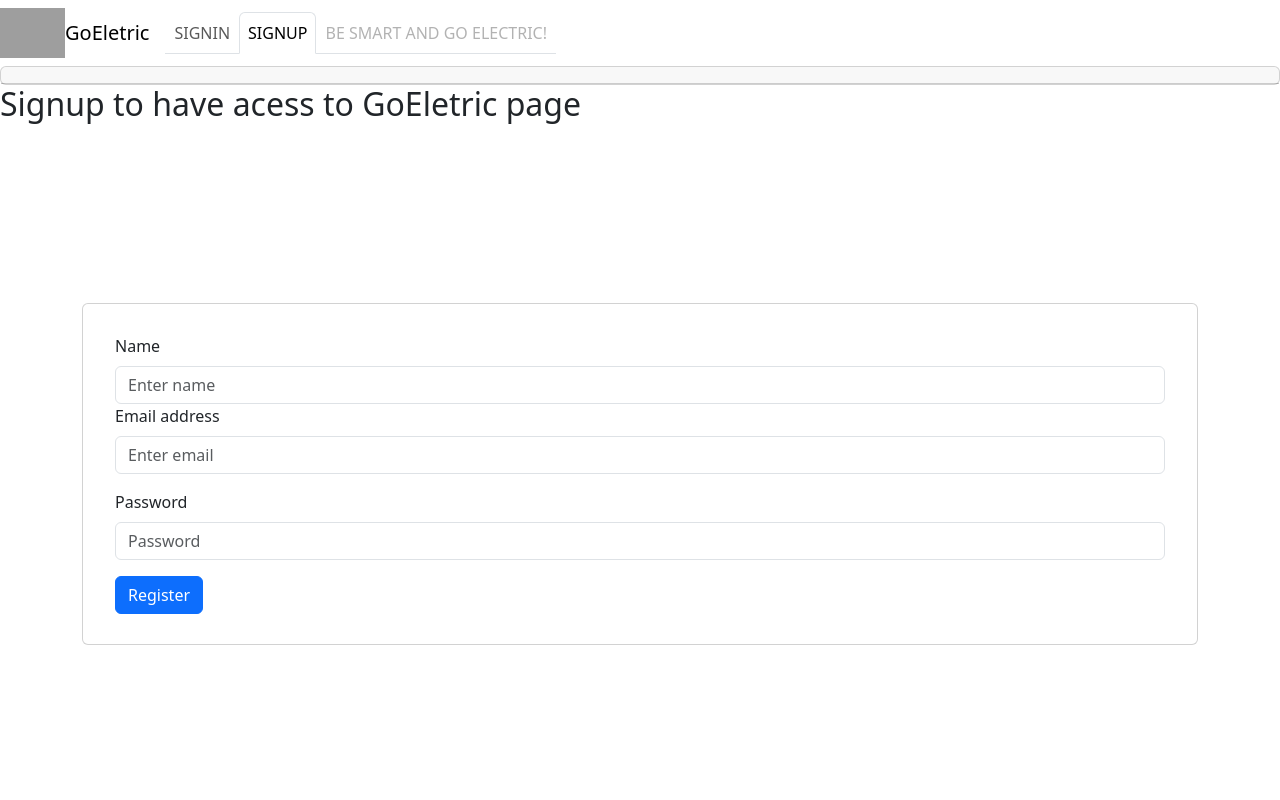
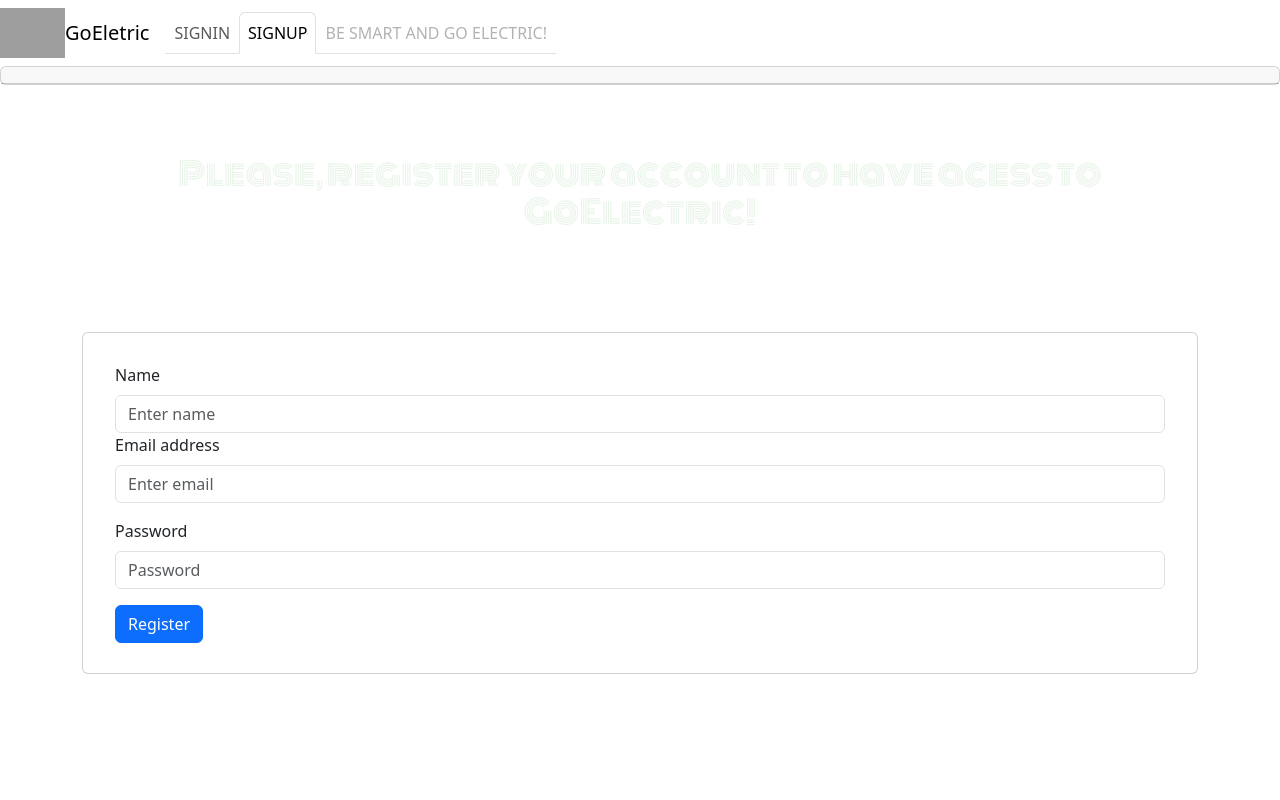
Before and after one commit to fabioesilveira/react-electric-cars, a React (Vite) app in the folder frontEnd/: page /signup in a window 1280 px wide. Shown: the top 800 px of the page. Built offline with nearby package versions, Linux system fonts and the light colour scheme; grey boxes are pictures that could not be loaded.

Commit message:
updatedNavBar

```diff
--- a/frontEnd/src/components/Navbar.jsx
+++ b/frontEnd/src/components/Navbar.jsx
@@ -11,8 +11,8 @@ import { NavLink } from 'react-router-dom';
 function NavBar() {
   return (
     <>
-      <Navbar className="navbar" data-bs-theme="light">
-        <Container>
+      <Navbar className="navbar nav-my-account" data-bs-theme="light">
+
           <img src={logo} alt="Bootstrap" width="65" height="50"></img>
           <Navbar.Brand as={NavLink} to="/">GoEletric</Navbar.Brand>
           <Nav className="me-auto">
@@ -27,10 +27,9 @@ function NavBar() {
 
 
 
-          <NavDropdown title="MyAccount" id="basic-nav-dropdown">
-            <NavDropdown.Item href="#action/3.1">Register</NavDropdown.Item>
+          <NavDropdown className="nav-my-account" title="MyAccount" id="basic-nav-dropdown">
             <NavDropdown.Item href="#action/3.2">
-              Signin
+              Saved Cars
             </NavDropdown.Item>
             <NavDropdown.Divider />
             <NavDropdown.Item href="#action/3.4">
@@ -41,7 +40,7 @@ function NavBar() {
             </NavDropdown.Item>
           </NavDropdown>
 
-        </Container>
+
       </Navbar>
 
       <Card className="text-center">
--- a/frontEnd/src/index.css
+++ b/frontEnd/src/index.css
@@ -108,7 +108,7 @@ display: none;
 }
 
 .card-launch-page {
-  margin-top: 210px;
+  margin-top: 100px;
   margin-bottom: 240px;
 }
 
@@ -120,8 +120,8 @@ display: none;
 }
 
 .card-signup-page{
-  margin-top: 180px;
-  margin-bottom: 200px;
+  margin-top: 100px;
+  margin-bottom: 170px;
 }
 
 .form-signup-page {
@@ -130,3 +130,30 @@ display: none;
   margin-left: 20px;
   margin-right: 20px;
 }
+
+.h2-signup-page{
+
+  font-family: "Monoton", sans-serif;
+  font-weight: 500;
+  margin-top: 70px;
+  font-size: 32px;
+  font-style: normal;
+  color: green;
+  text-align: center;
+  animation: eletric 5s infinite;
+}
+
+.h2-signin-page{
+  font-family: "Monoton", sans-serif;
+  font-weight: 500;
+  margin-top: 70px;
+  font-size: 32px;
+  font-style: normal;
+  color: green;
+  text-align: center;
+  animation: eletric 5s infinite;
+}
+
+.nav-my-account{
+  margin-right: 40px;
+}
--- a/frontEnd/src/pages/LaunchPage.jsx
+++ b/frontEnd/src/pages/LaunchPage.jsx
@@ -70,6 +70,7 @@ function LaunchPage() {
             <div>
 
                 <Container>
+                <h2 className="h2-signin-page">Welcome  to GoElectric, signin with your registered account.</h2>
                     <Card className="card-launch-page">
                         <Container>
                             <Form className="form-launch-page">
--- a/frontEnd/src/pages/Signup.jsx
+++ b/frontEnd/src/pages/Signup.jsx
@@ -81,9 +81,10 @@ function Signup() {
             <Card className="text-center">
                 <Card.Header></Card.Header></Card>
 
-<h2>Signup to have acess to GoEletric page</h2>
+
 
             <Container>
+                <h2 className="h2-signup-page">Please, register your account to have acess to GoElectric!</h2>
                 <Card className="card-signup-page">
                     <Container>
                         <Form className="form-signup-page">
```
